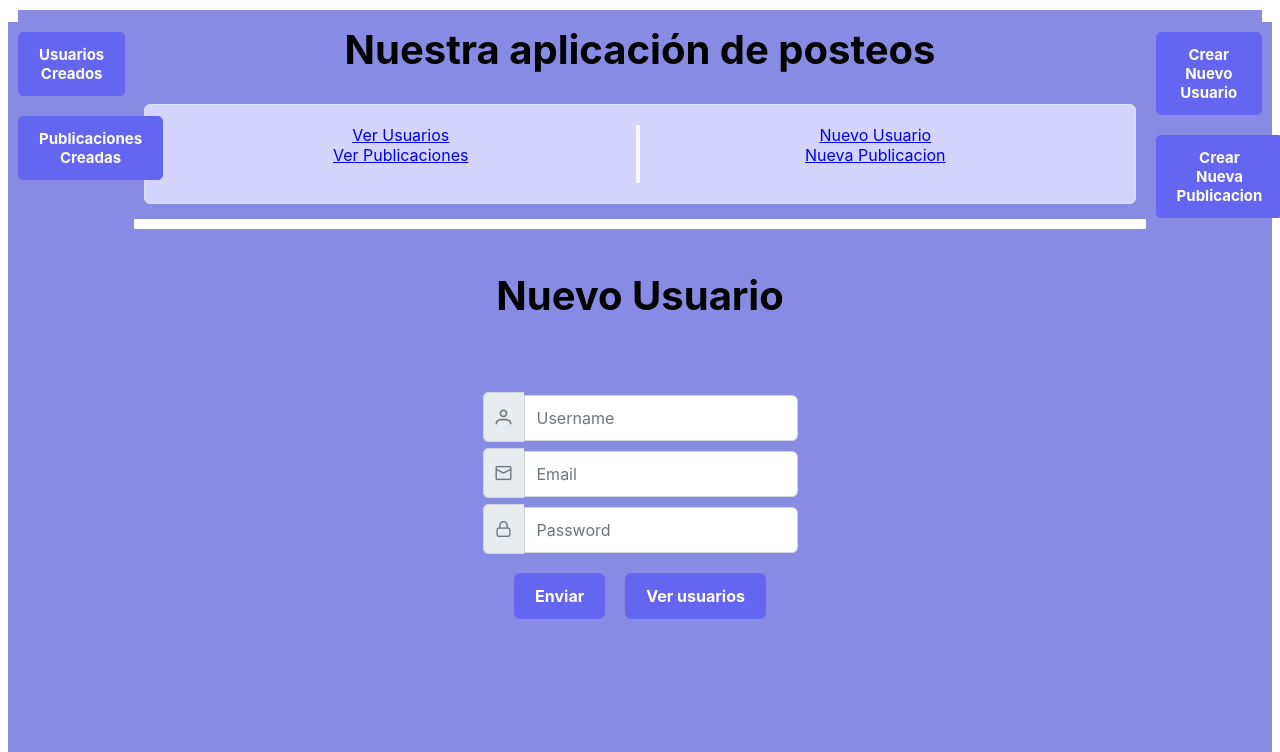
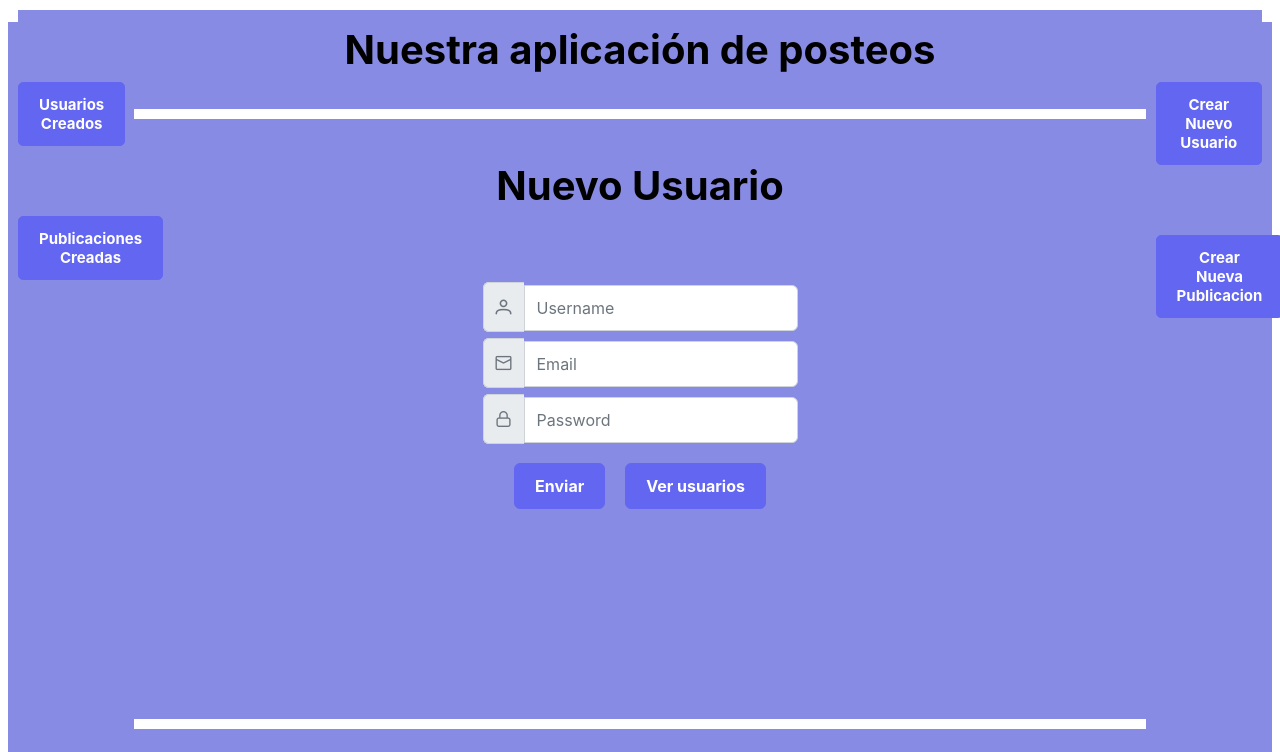
Before and after one commit to MicaAranguiz/PrimeReact, a React (Vite) app: page /newuser in a window 1280 px wide. Shown: the top 752 px of the page. Built offline with nearby package versions, Linux system fonts and the light colour scheme.

Commit message:
todo andando

```diff
--- a/src/App.jsx
+++ b/src/App.jsx
@@ -53,32 +53,26 @@ function App() {
   return (
     <>
       <div style={estilos.centrar}>
-        <Splitter style={estilos.tabla}>
-          <SplitterPanel className="flex align-items-center justify-content-center">
-            <a href='/users' >Ver Usuarios</a><br />
-            <a href='/posts' >Ver Publicaciones</a><br /></SplitterPanel>
-          <SplitterPanel className="flex align-items-center justify-content-center">
-            <a href='/newuser' >Nuevo Usuario</a><br />
-            <a href='/newpost' >Nueva Publicacion</a><br /></SplitterPanel>
-        </Splitter>
+
       </div>
 
      <BrowserRouter>
         <Routes>
+
           <Route path='/newpost' Component={PostsEnterView} >
           </Route>
           <Route path='/posts' Component={PostsTableView} >
           </Route>
           <Route path='/newuser' Component={UsersEnterView} >
           </Route>
-          <Route path='/users' Component={UsersTableView} >
+          <Route path='/' Component={UsersTableView} >
           </Route>
         </Routes>
       </BrowserRouter>
       <div style={estilos.centrar}>
         <Splitter style={estilos.tabla}>
           <SplitterPanel className="flex align-items-center justify-content-center">
-            <a href='/users' >Ver Usuarios</a><br />
+            <a href='/' >Ver Usuarios</a><br />
             <a href='/posts' >Ver Publicaciones</a><br /></SplitterPanel>
         </Splitter>
       </div>
--- a/src/components/users/UsersEnter.jsx
+++ b/src/components/users/UsersEnter.jsx
@@ -81,7 +81,7 @@ export const UserEnter = (props) => {
 
           </div> <div>
           <Button type='submit' label="Enviar" variant="contained" style={estilos.enviar} />
-          <Link to={`/users`} className='btn btn-info' style={estilos.enviar}>
+          <Link to={`/`} className='btn btn-info' style={estilos.enviar}>
             <Button label="Ver usuarios" />
           </Link>
         </div>
--- a/src/main.jsx
+++ b/src/main.jsx
@@ -19,7 +19,7 @@ const estilos = {
         },
         panelderecho: {
                 width: "10%",
-                height: "966px",
+                height: "855px",
                 float: "left",
                 backgroundColor: "#888BE3",
                 marginTop: "-3.7%",
@@ -28,7 +28,7 @@ const estilos = {
         },
         panelizquierdo: {
                 width: "10%",
-                height: "966px",
+                height: "855px",
                 float: "right",
                 backgroundColor: "#888BE3",
                 marginTop: "-3.7%",
@@ -39,7 +39,7 @@ const estilos = {
               },
               boton:{
                 margin: "10px",
-
+              marginTop:"60px",
                     borderRadius: 5,
                     fontSize:"15px"
               }
@@ -51,7 +51,7 @@ ReactDOM.createRoot(document.getElementById('root')).render(
                 <h1 style={estilos.titulo}>Nuestra aplicación de posteos</h1>
                 <div style={estilos.panelderecho}>
 
-                <a href='/users' > <Button label="Usuarios Creados " style={estilos.boton}/></a><br />
+                <a href='/' > <Button label="Usuarios Creados " style={estilos.boton}/></a><br />
                 <a href='/posts' > <Button label="Publicaciones Creadas "style={estilos.boton} /></a><br />
 
                 </div>
```
